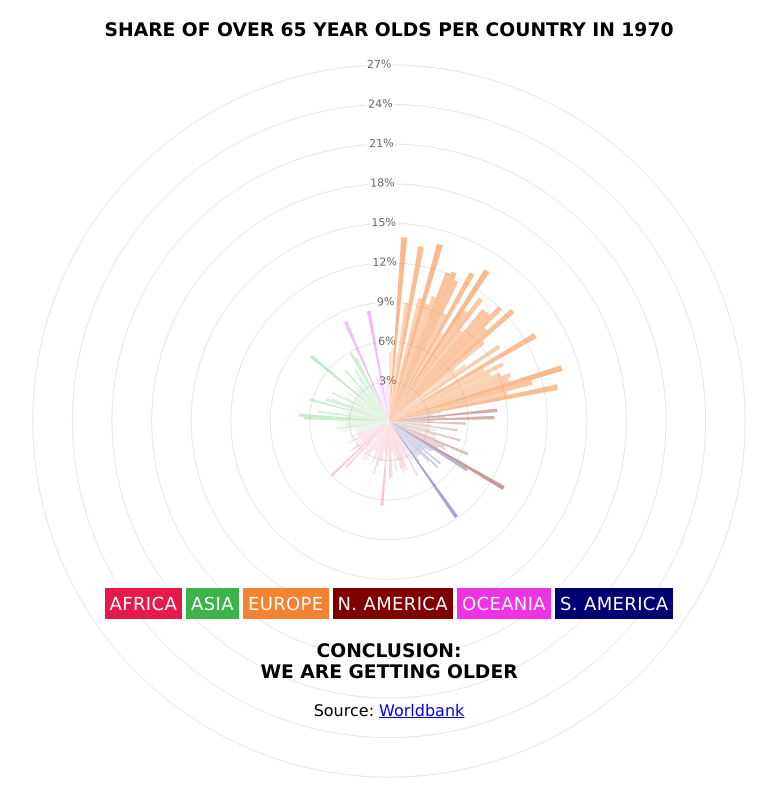
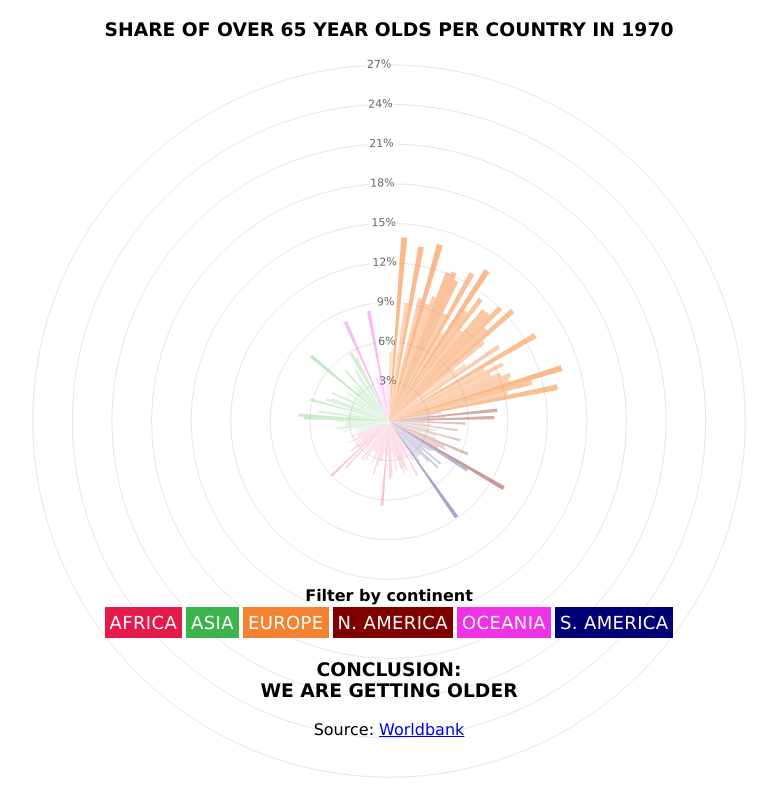
Before and after one commit to ebuddj/2019-elderly, a React app: page / in a window 1280 px wide. Shown: the whole page, without its empty margins (251-1028 px from the left). Built offline with nearby package versions, Linux system fonts and the light colour scheme; a web font is replaced by a local one.

Commit message:
Added hint

```diff
--- a/src/jsx/App.jsx
+++ b/src/jsx/App.jsx
@@ -175,12 +175,13 @@ class App extends Component {
         <div className={style.chart_container}>
           <Polar data={this.state.data} options={options} width={size} height={size} />
           <legend>
-            <div onClick={() => this.selectContinent('Africa')} className={style.africa} style={this.state.active_continents.includes('Africa') ? {opacity: 1} : {}}>Africa</div>
-            <div onClick={() => this.selectContinent('Asia')} className={style.asia} style={this.state.active_continents.includes('Asia') ? {opacity: 1} : {}}>Asia</div>
-            <div onClick={() => this.selectContinent('Europe')} className={style.europe} style={this.state.active_continents.includes('Europe') ? {opacity: 1} : {}}>Europe</div>
-            <div onClick={() => this.selectContinent('N. America')} className={style.n_america} style={this.state.active_continents.includes('N. America') ? {opacity: 1} : {}}>N. America</div>
-            <div onClick={() => this.selectContinent('Oceania')} className={style.oceania} style={this.state.active_continents.includes('Oceania') ? {opacity: 1} : {}}>Oceania</div>
-            <div onClick={() => this.selectContinent('S. America')} className={style.s_america} style={this.state.active_continents.includes('S. America') ? {opacity: 1} : {}}>S. America</div>
+            <div>Filter by continent</div>
+            <span onClick={() => this.selectContinent('Africa')} className={style.africa} style={this.state.active_continents.includes('Africa') ? {opacity: 1} : {}}>Africa</span>
+            <span onClick={() => this.selectContinent('Asia')} className={style.asia} style={this.state.active_continents.includes('Asia') ? {opacity: 1} : {}}>Asia</span>
+            <span onClick={() => this.selectContinent('Europe')} className={style.europe} style={this.state.active_continents.includes('Europe') ? {opacity: 1} : {}}>Europe</span>
+            <span onClick={() => this.selectContinent('N. America')} className={style.n_america} style={this.state.active_continents.includes('N. America') ? {opacity: 1} : {}}>N. America</span>
+            <span onClick={() => this.selectContinent('Oceania')} className={style.oceania} style={this.state.active_continents.includes('Oceania') ? {opacity: 1} : {}}>Oceania</span>
+            <span onClick={() => this.selectContinent('S. America')} className={style.s_america} style={this.state.active_continents.includes('S. America') ? {opacity: 1} : {}}>S. America</span>
           </legend>
         </div>
         <h3>Conclusion:<br />We are getting older</h3>
--- a/src/styles/styles.less
+++ b/src/styles/styles.less
@@ -37,6 +37,10 @@ body {
       text-align: center;
       z-index: 2;
       div {
+        font-family: verdana;
+        font-weight: 600;
+      }
+      span {
         color: #fff;
         cursor: pointer;
         display: inline-block;
```
